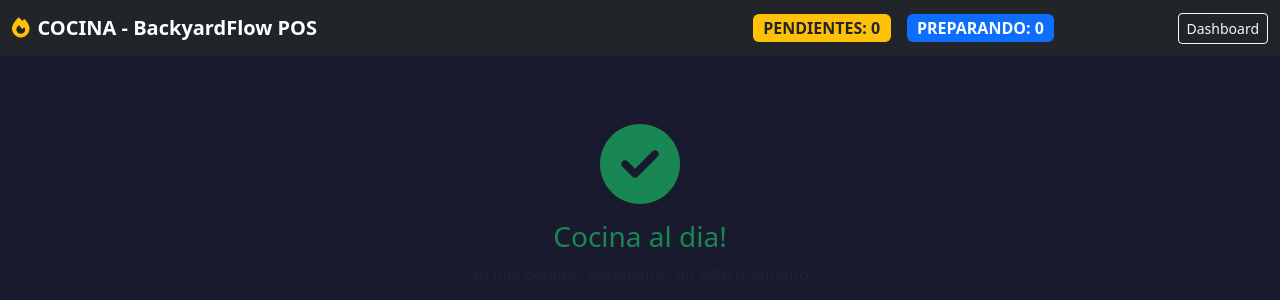
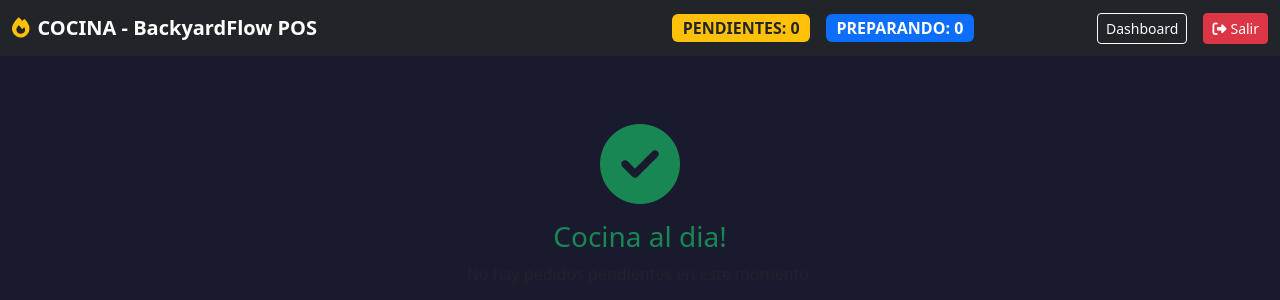
Before and after one commit to c010r/backyardflow, a Django app: page /orders/kitchen/ in a window 1280 px wide. Shown: the top 300 px of the page. Run offline with Django 5.2, Linux system fonts and the light colour scheme; the visitor is signed in with stand-in values (Sample User, id 1); data that the repository does not hold is empty.

Commit message:
fix: add logout button to kitchen display
Kitchen display has its own HTML (doesn't extend base.html),
so the navbar logout button was missing.

Co-Authored-By: Claude Sonnet 4.6 <noreply@anthropic.com>

```diff
--- a/templates/orders/kitchen_display.html
+++ b/templates/orders/kitchen_display.html
@@ -24,6 +24,12 @@
                 <span class="badge bg-primary fs-6">PREPARANDO: {{ total_preparing }}</span>
                 <span class="text-muted small" id="clock"></span>
                 <a href="/" class="btn btn-sm btn-outline-light">Dashboard</a>
+                <form method="post" action="{% url 'logout' %}" class="d-inline">
+                    {% csrf_token %}
+                    <button type="submit" class="btn btn-sm btn-danger">
+                        <i class="fas fa-sign-out-alt me-1"></i>Salir
+                    </button>
+                </form>
             </div>
         </div>
     </nav>
```
